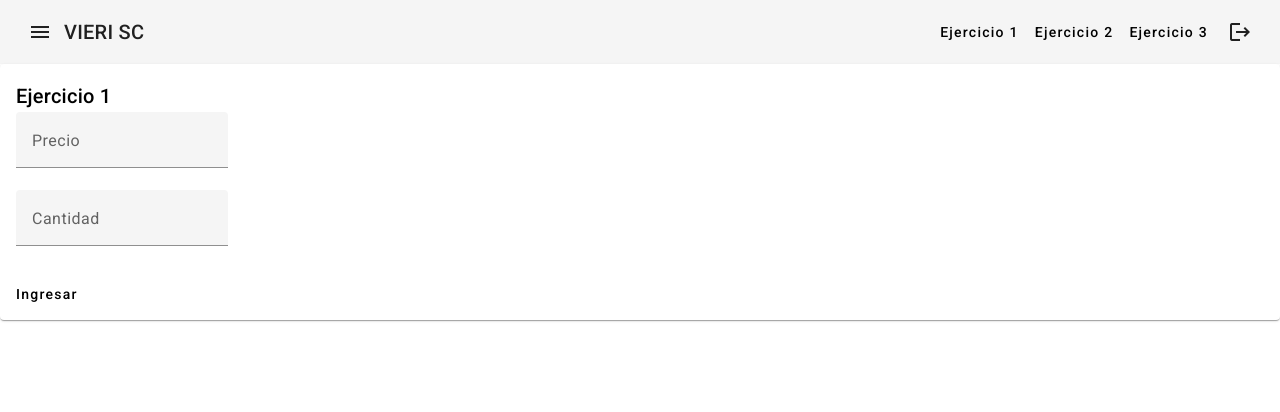
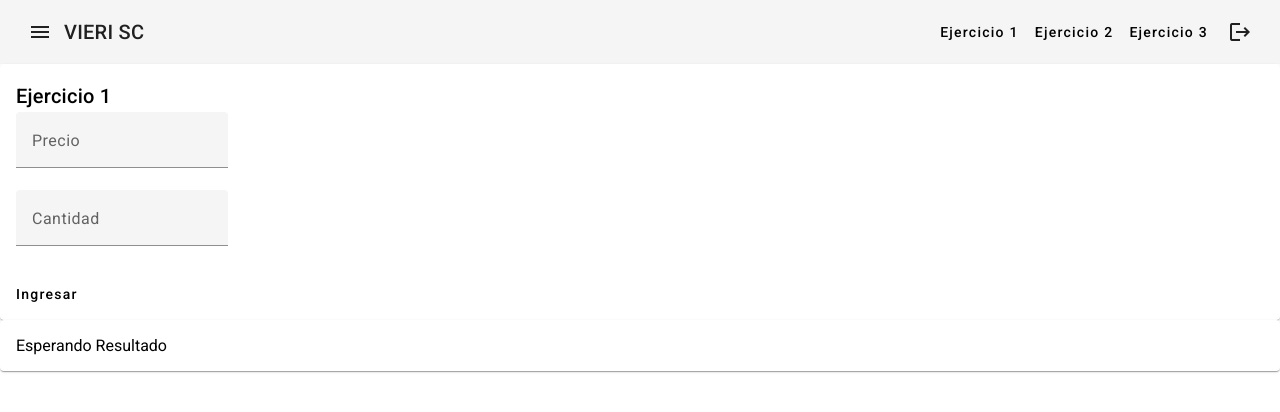
Before and after one commit to VieriElCrack1/T3-SantosCrispinVieriRober, an Angular app: page /dashboard/ejercicio1 in a window 1280 px wide. Shown: the top 412 px of the page. Built offline with nearby package versions, Linux system fonts and the light colour scheme; sample sign-in values are in the browser's storage.

Commit message:
pregunta 2 - commit - 2

```diff
--- a/src/app/dashboard/ejercicio1/ejercicio1.component.html
+++ b/src/app/dashboard/ejercicio1/ejercicio1.component.html
@@ -17,3 +17,17 @@
       <button mat-button color="dark" (click)="calcular()">Ingresar</button>
     </mat-card-actions>
 </mat-card>
+
+@if (resultado != "") {
+    <mat-card>
+        <mat-card-content>
+        {{resultado}}
+        </mat-card-content>
+    </mat-card>
+}@else {
+    <mat-card>
+        <mat-card-content>
+        Esperando Resultado
+        </mat-card-content>
+    </mat-card>
+}
```
